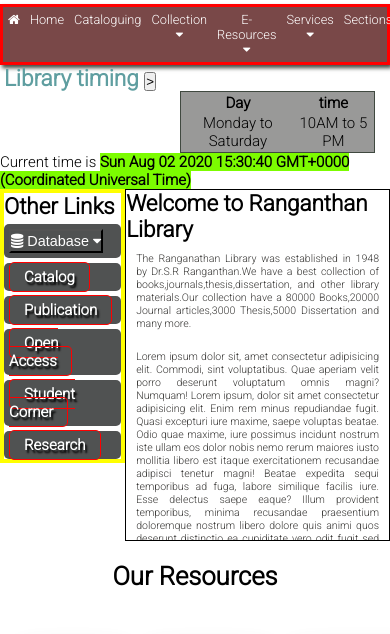
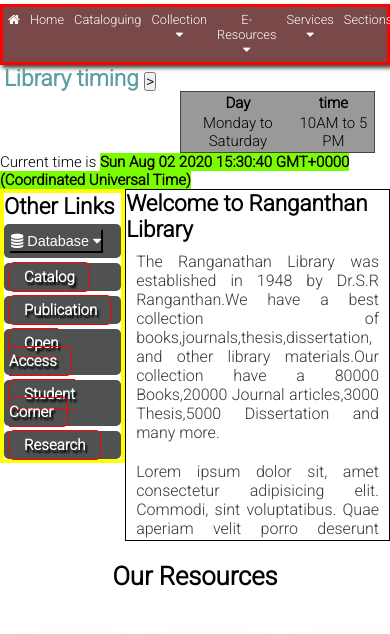
Before and after one commit to AjitLibrary/AjitLibrary..github.io, a plain HTML site: page index.html in a window 390 px wide. Shown: the part 144-778 px from the top of the page. Drawn offline with Linux system fonts and the light colour scheme; grey boxes are pictures that could not be loaded.

Commit message:
Update index.html

```diff
--- a/index.html
+++ b/index.html
@@ -630,9 +630,6 @@ z-index: 1;
             width: 50%;
         }
 
-        #box2 .text-justify {
-            font-size: 0.66rem;
-        }
 
         .left-header {
             font-size: 1.2rem;
```
